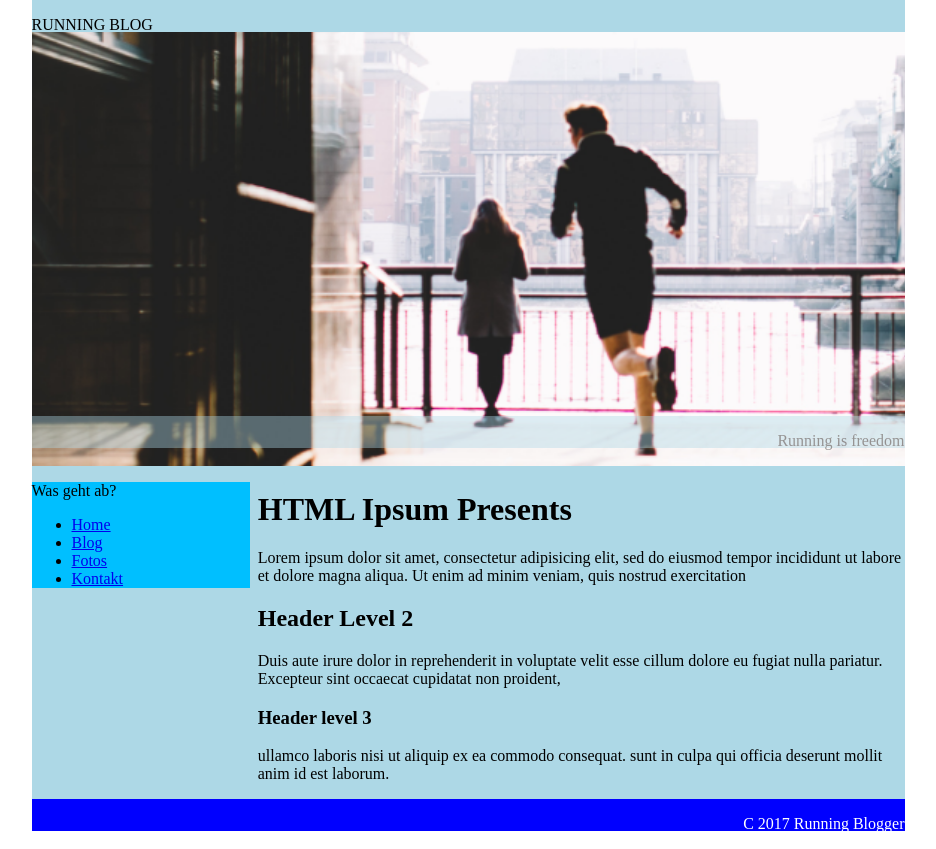
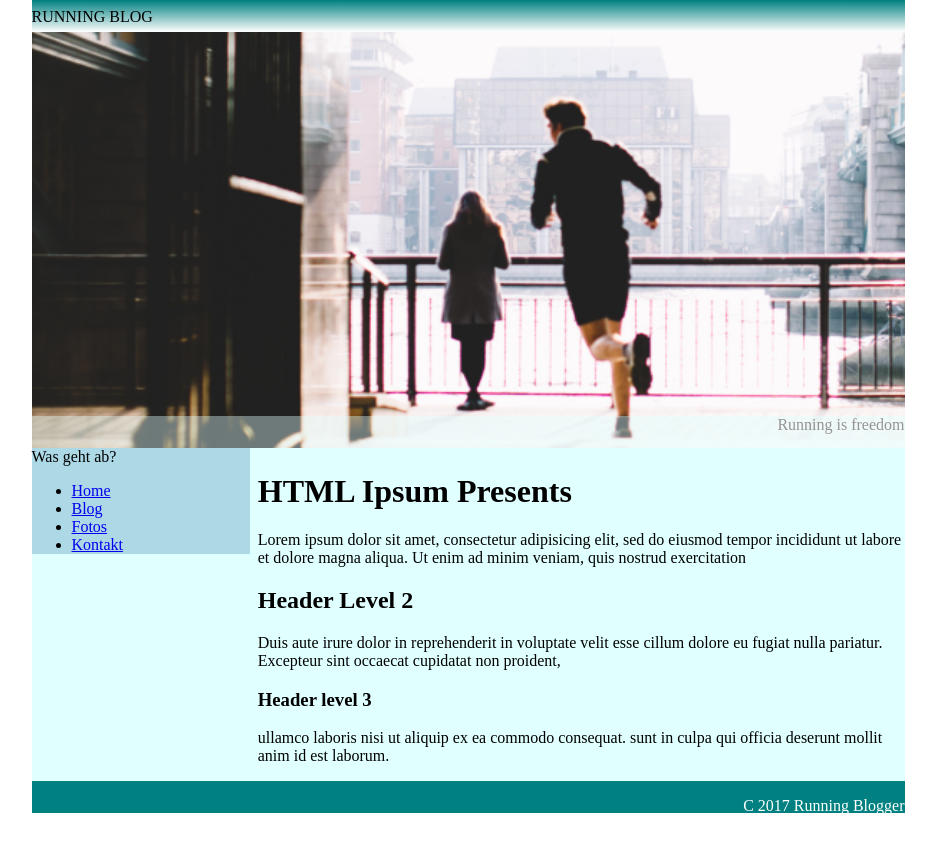
Before and after one commit to franzschmid/wifi-jwe19, a PHP site: page /run/index.html in a window 1280 px wide. Shown: the whole page, without its empty margins (172-1108 px from the left). After the commit the page ends 813 px from the top, so only its background shows below. Run offline with PHP 8.4, Linux system fonts and the light colour scheme.

Commit message:
runners site II

```diff
--- a/run/css/base.css
+++ b/run/css/base.css
@@ -22,20 +22,20 @@ header {
 .blog-title {
   position: relative;
   min-height: 2em;
-  background-color: lightblue;
-
+  background-image: linear-gradient(#008080, white);
 }
 
 .blog-title-text {
-  position: relative;
+  position: absolute;
   float: left;
+  top: 25%;
 }
 
 .title-image-text-container {
   position: relative;
   margin-top: 30vw;
   min-height: 2em;
-  background-color: lightblue;
+  background-color: #e0ffff;
   opacity: 0.4;
 }
 
@@ -47,7 +47,7 @@ header {
 
   display: grid;
   grid-template-columns: 1fr 3fr;
-  background-color: lightblue;
+  background-color: #e0ffff;
   margin-top: 0;
   padding-top: 0;
 }
@@ -55,13 +55,13 @@ header {
 .main-navigation-wrapper {
   position: relative;
   text-align: left;
-  background-color: lightblue;
+  background-color: #e0ffff;
   margin-top: 0;
 }
 
 .main-navigation-inner-wrapper {
   position: relative;
-  background-color: #00bfff;
+  background-color: #add8e6;
   margin-top: 0;
 }
 
@@ -81,7 +81,7 @@ header {
 
 .footer-outer-wrapper {
   position: relative;
-  background-color: blue;
+  background-color: #008080;
   width: auto;
   min-height: 2em;
 }
--- a/run/index.html
+++ b/run/index.html
@@ -14,18 +14,14 @@
       <div class="inner-wrapper">
         <div class="blog-title">
           <div class="blog-title-text">
-          <p>
             RUNNING BLOG
-          </p>
           </div>
         </div>
         <div class="image-container">
         </div>
         <div class="title-image-text-container">
           <div class="title-image-text">
-          <p>
             Running is freedom
-          </p>
           </div>
         </div>
       </div>
@@ -37,9 +33,7 @@
         <div class="main-navigation-inner-wrapper">
         <nav>
           <div class="main-navigation-title">
-            <p>
               Was geht ab?
-            </p>
           </div>
           <div class="main-navigation-items">
             <ul>
```
